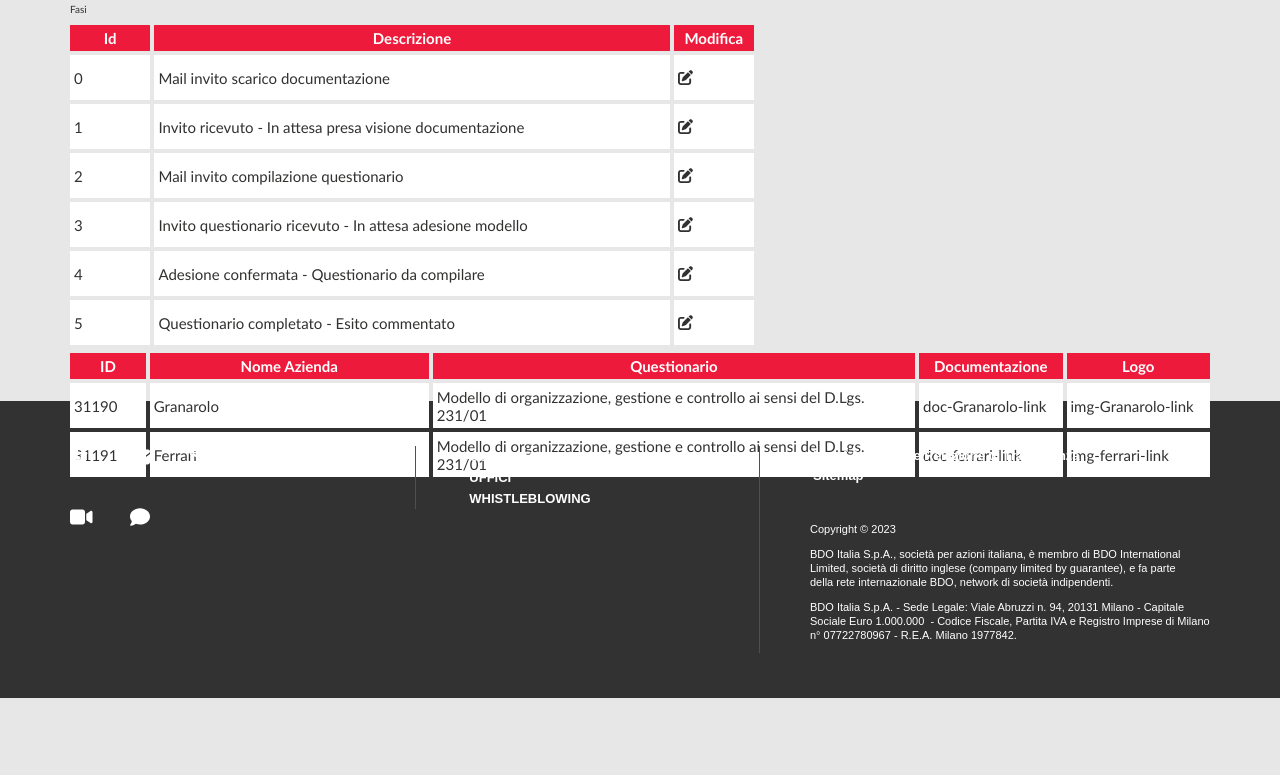
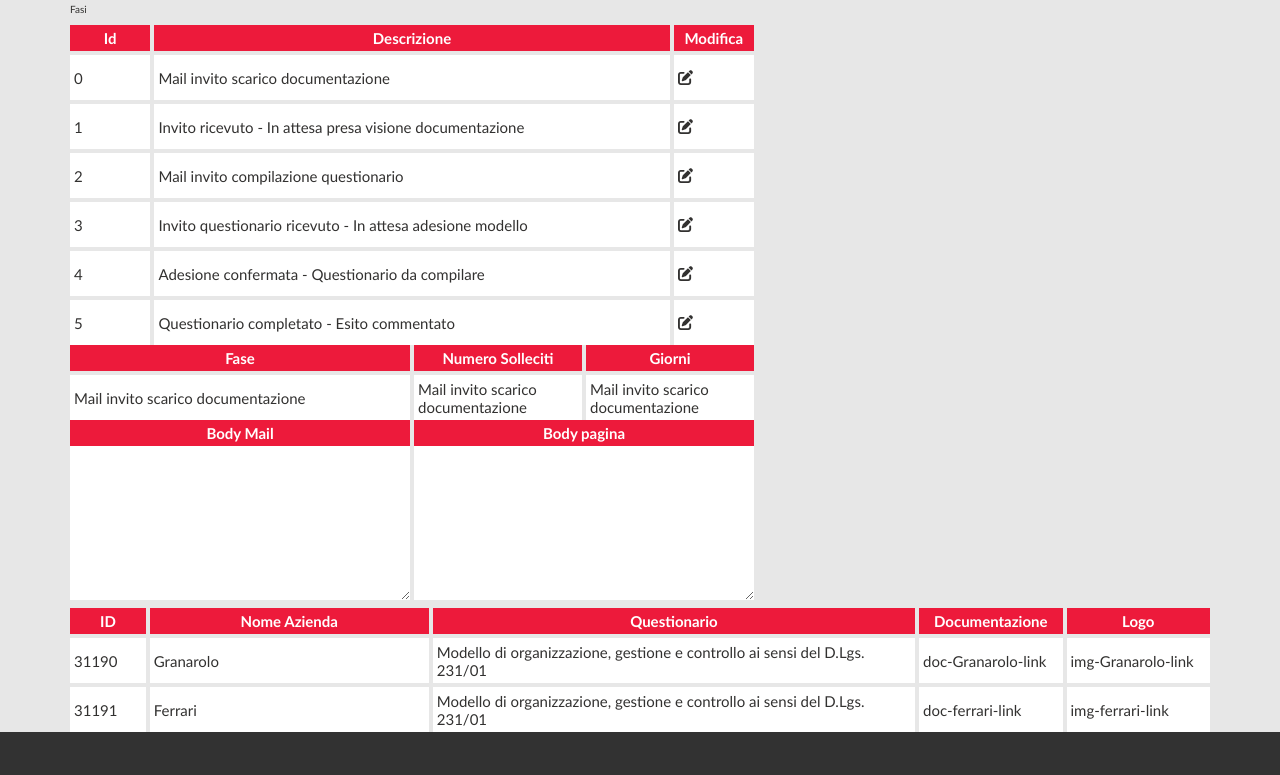
Before and after one commit to Milarce/231_learning, a React (Create React App) app: page / in a window 1280 px wide. Shown: the part 399-1174 px from the top of the page. Before the commit the page ends 1097 px from the top, so only its background shows below. Built offline with nearby package versions, Linux system fonts and the light colour scheme; a web font is replaced by a local one.

Commit message:
Working EditStep Comp

```diff
--- a/src/Components/Content.module.css
+++ b/src/Components/Content.module.css
@@ -1,11 +1,11 @@
 .section {
-  height: 100vh;
+  /*height: 100vh;*/
   display: flex;
   justify-content: center;
 }
 
 .content {
-  height: 50vh;
+  /*height: 50vh;*/
   margin-top: 115px;
 }
 
--- a/src/Components/CreateCompany.module.css
+++ b/src/Components/CreateCompany.module.css
@@ -73,3 +73,7 @@ li {
 .fifth {
   flex: 0 1 150px;
 }
+
+input:focus {
+  outline: none;
+}
--- a/src/Components/EditCompany.jsx
+++ b/src/Components/EditCompany.jsx
@@ -6,6 +6,7 @@ import ItemHeaderTable from "./Table/ItemHeaderTable";
 import RowsTableCopy from "./Table/RowsTableCopy";
 import { FontAwesomeIcon } from "@fortawesome/react-fontawesome";
 import { faPenToSquare } from "@fortawesome/free-solid-svg-icons";
+import EditStep from "./EditStep";
 
 const EditCompany = (props) => {
   const tableHeaderFasi = ["Id", "Descrizione", "Modifica"];
@@ -25,6 +26,7 @@ const EditCompany = (props) => {
   ];
   const setStylesFasi = ["one-size", "seven-size", "one-size"];
   const hardcodedId = "31190";
+  const hardCodedStep = ["Mail invito scarico documentazione"];
 
   const extractCompany = (companyId) => {
     const companyObj = companies.find(
@@ -92,6 +94,8 @@ const EditCompany = (props) => {
               />
             );
           })}
+
+          <EditStep stepName={hardCodedStep} />
         </div>
       </div>
     </React.Fragment>
--- /dev/null
+++ b/src/Components/EditStep.jsx
@@ -0,0 +1,51 @@
+import React from "react";
+import styles from "./EditStep.module.css";
+import ItemHeaderTable from "./Table/ItemHeaderTable";
+import RowsTableCopy from "./Table/RowsTableCopy";
+
+const EditStep = (props) => {
+  return (
+    <React.Fragment>
+      <div className={styles["grid-container"]}>
+        <div className={styles["el--1"]}>
+          <ItemHeaderTable text={"Fase"} size={["one-size"]} />
+        </div>
+        <div className={styles["el--2"]}>
+          <RowsTableCopy rows={props.stepName} sendStyles={["four-size"]} />
+        </div>
+        <div className={styles["el--3"]}>
+          <ItemHeaderTable text={"Numero Solleciti"} size={"one-size"} />
+        </div>
+        <div className={styles["el--4"]}>
+          <RowsTableCopy rows={props.stepName} sendStyles={["one-size"]} />
+        </div>
+        <div className={styles["el--5"]}>
+          <ItemHeaderTable text={"Giorni"} size={"two-size"} />
+        </div>
+        <div className={styles["el--6"]}>
+          <RowsTableCopy rows={props.stepName} sendStyles={["one-size"]} />
+        </div>
+        <div className={styles["el--7"]}>
+          <ItemHeaderTable text={"Body Mail"} size={"two-size"} />
+        </div>
+        <textarea
+          name="body-mail"
+          className={styles["el--8"]}
+          cols="30"
+          rows="10"
+        ></textarea>
+        <div className={styles["el--9"]}>
+          <ItemHeaderTable text={"Body pagina"} size={"two-size"} />
+        </div>
+        <textarea
+          name="body-pagina"
+          className={styles["el--10"]}
+          cols="30"
+          rows="10"
+        ></textarea>
+      </div>
+    </React.Fragment>
+  );
+};
+
+export default EditStep;
--- /dev/null
+++ b/src/Components/EditStep.module.css
@@ -0,0 +1,64 @@
+.grid-container {
+  display: grid;
+  grid-template-columns: repeat(4, 1fr);
+  grid-template-rows: repeat(10, auto);
+  column-gap: 4px;
+}
+
+.el--1 {
+  grid-row: 1/2;
+  grid-column: 1/3;
+}
+
+.el--2 {
+  grid-row: 2/3;
+  grid-column: 1/3;
+}
+
+.el--3 {
+  grid-row: 1/2;
+  grid-column: 3/4;
+}
+
+.el--4 {
+  grid-row: 2/3;
+  grid-column: 3/4;
+}
+
+.el--5 {
+  grid-row: 1/2;
+  grid-column: 4/5;
+}
+
+.el--6 {
+  grid-row: 2/3;
+  grid-column: 4/5;
+}
+
+.el--7 {
+  grid-row: 4/5;
+  grid-column: 1/3;
+}
+
+.el--8 {
+  grid-row: 5/9;
+  grid-column: 1/3;
+}
+
+.el--9 {
+  grid-row: 4/5;
+  grid-column: 3/5;
+}
+
+.el--10 {
+  grid-row: 5/9;
+  grid-column: 3/5;
+}
+
+textarea {
+  border: none;
+}
+
+textarea:focus {
+  outline: none;
+}
```
